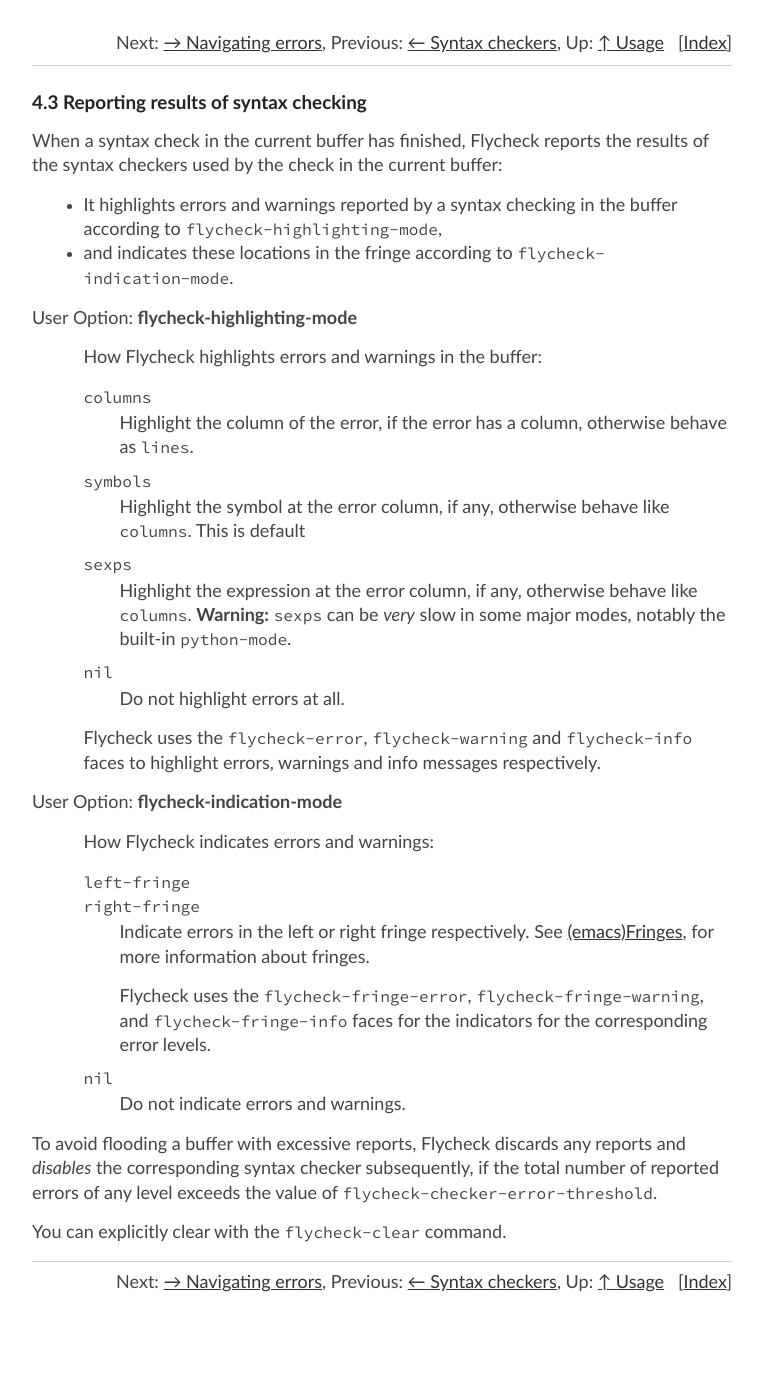
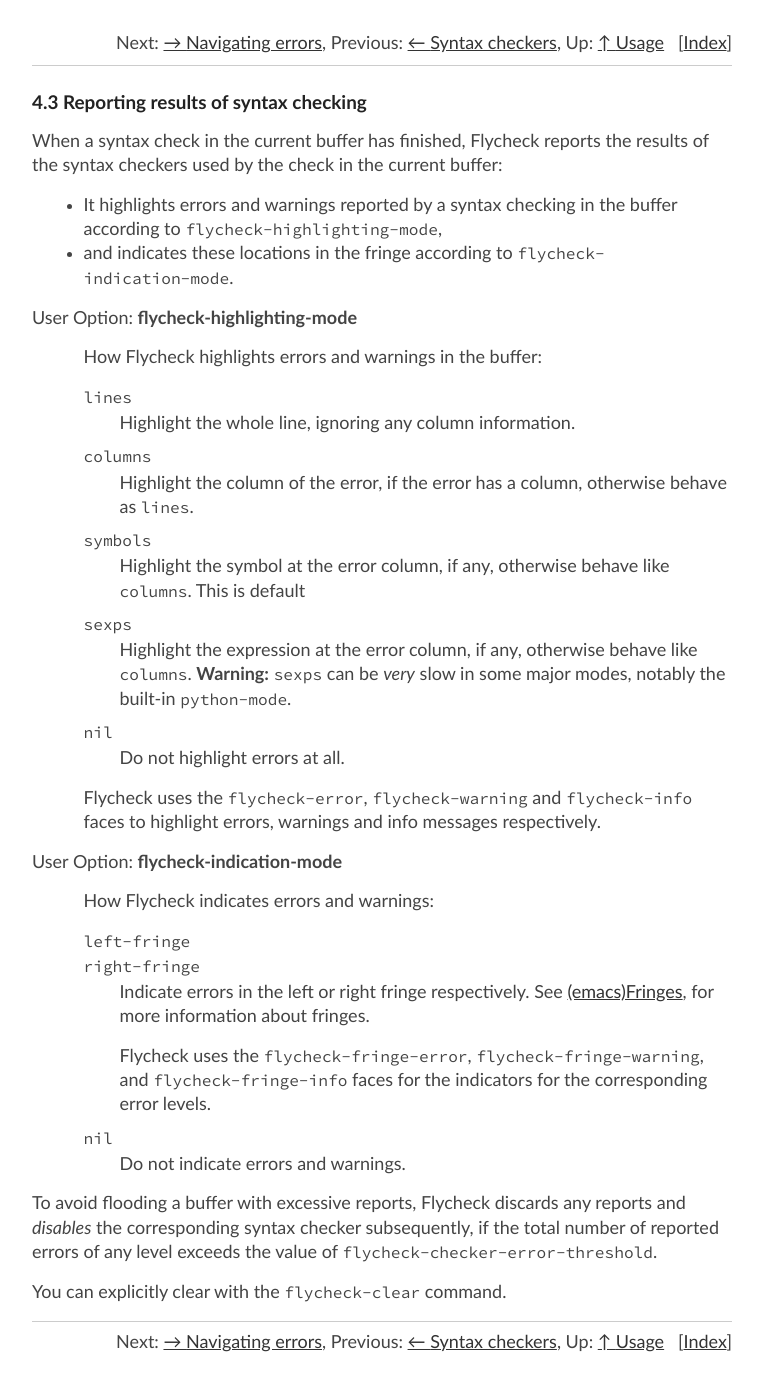
Before and after one commit to cmarqu/flycheck.github.io, a Jekyll site: the page manual/latest/Reporting-results.html, which Jekyll copies as it is, in a window 1280 px wide. Shown: the whole page, without its empty margins (258-1020 px from the left). Built offline with Jekyll 4.4.1, drawn with Linux system fonts in a browser that asks for light colours; before the commit the page ends 1327 px from its top, so only the background shows below that.

Commit message:
Update manual from flycheck/flycheck@7eb8101

```diff
--- a/manual/latest/Reporting-results.html
+++ b/manual/latest/Reporting-results.html
@@ -74,6 +74,9 @@
 <dd><p>How Flycheck highlights errors and warnings in the buffer:
 </p>
 <dl compact="compact">
+<dt><code>lines</code></dt>
+<dd><p>Highlight the whole line, ignoring any column information.
+</p></dd>
 <dt><code>columns</code></dt>
 <dd><p>Highlight the column of the error, if the error has a column, otherwise
 behave as <code>lines</code>.
```
